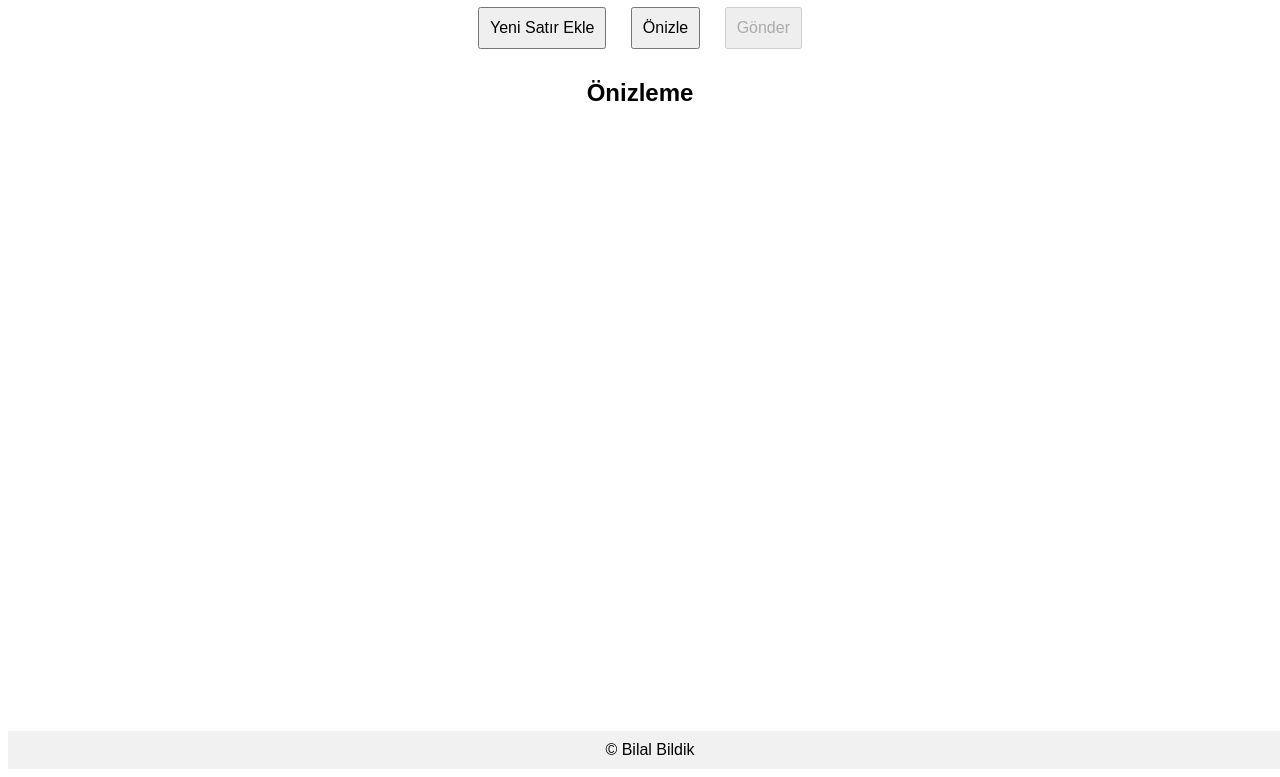
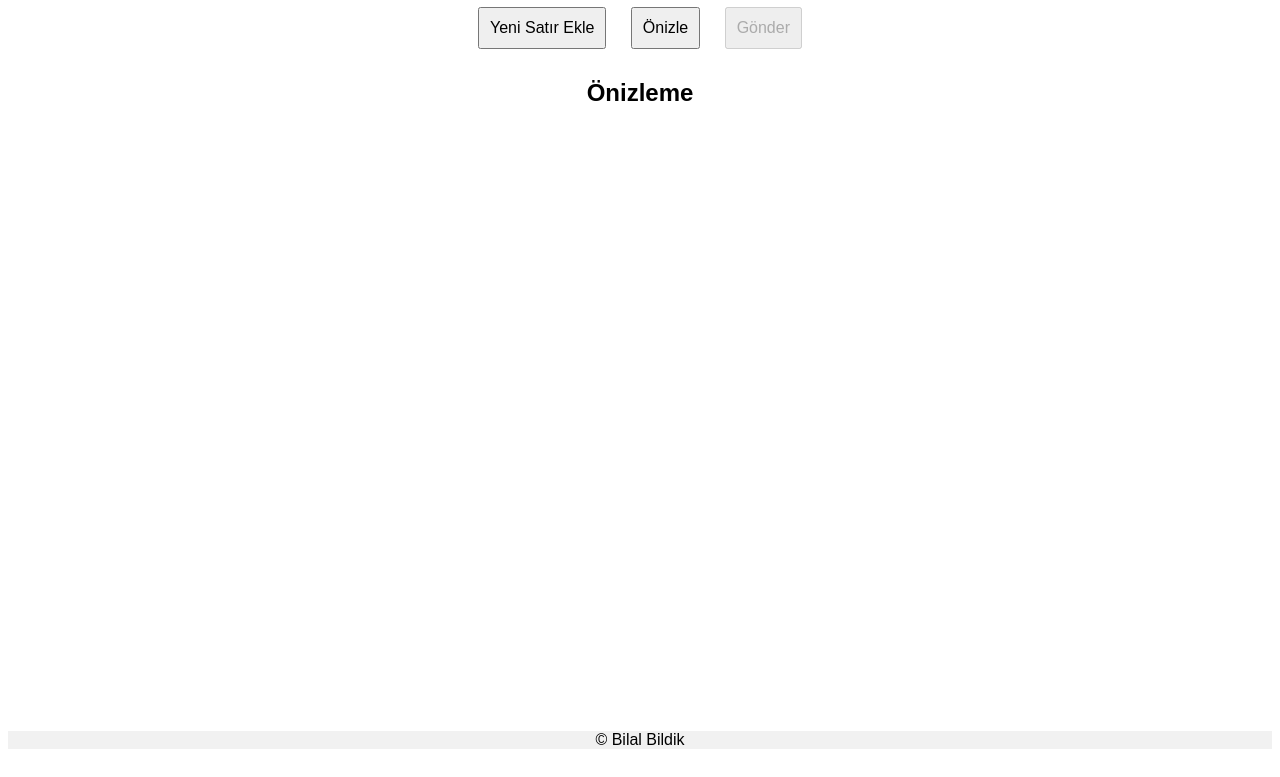
Before and after one commit to bildik41/bildik41.github.io, a plain HTML site: page index.html in a window 1280 px wide. Shown: the part 468-1245 px from the top of the page. Drawn offline with nearby package versions, Linux system fonts and the light colour scheme.

Commit message:
Update index.html

```diff
--- a/index.html
+++ b/index.html
@@ -54,7 +54,6 @@
         }
         .footer {
             text-align: center; /* Ortalar */
-            padding: 10px; /* Üst ve alt boşluk */
             position: relative;
             bottom: 0;
             width: 100%;
```
